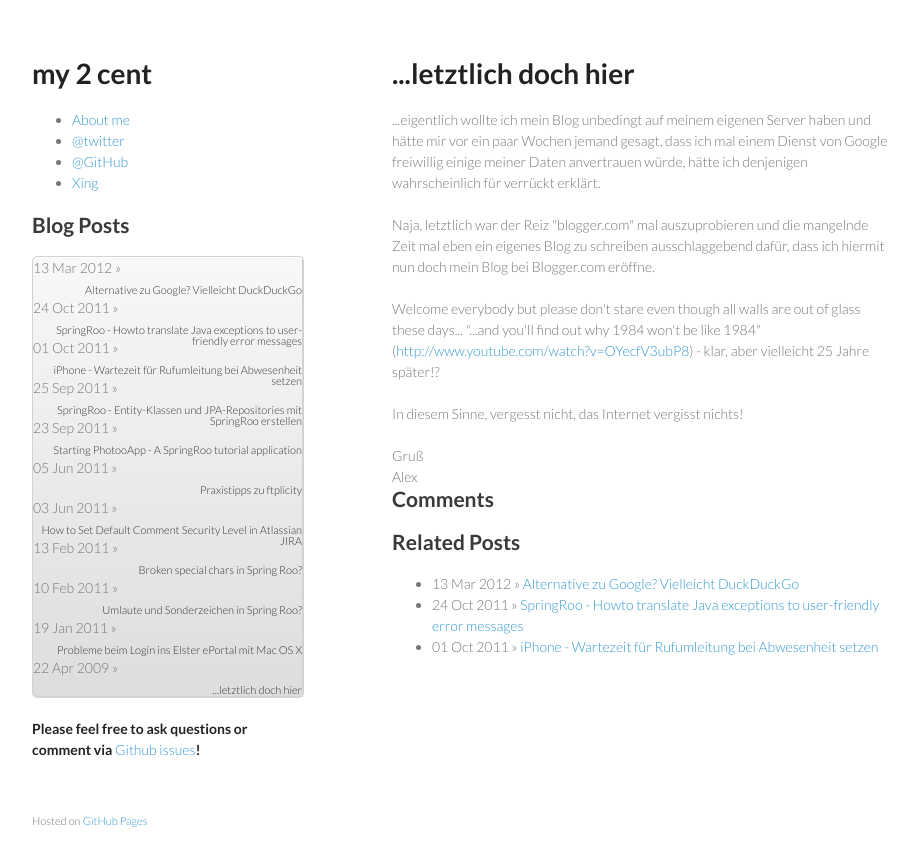
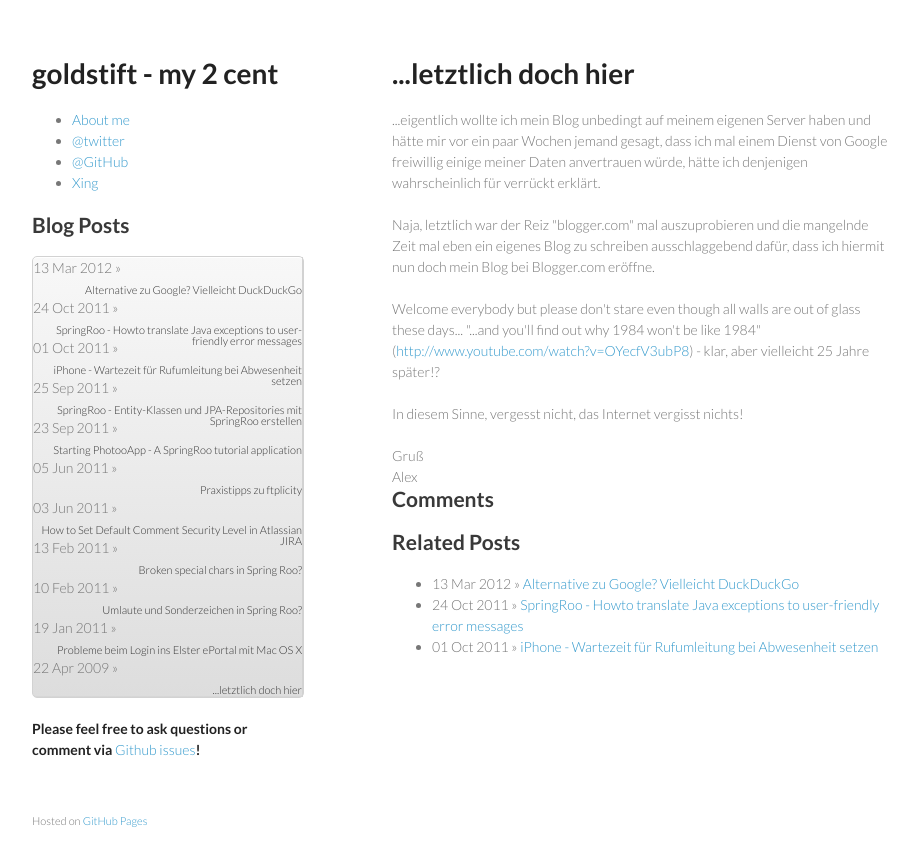
Before and after one commit to aheusingfeld/aheusingfeld.github.io, a Jekyll site: the page built from _posts/2009-04-22--letztlich-doch-hier.html, in a window 1280 px wide. Shown: the top 866 px of the page, without its empty margins (178-1096 px from the left). Built offline with Jekyll 4.4.1, drawn with Linux system fonts in a browser that asks for light colours.

Commit message:
changed blog title

```diff
--- a/_layouts/default.html
+++ b/_layouts/default.html
@@ -15,7 +15,7 @@
   <body>
     <div class="wrapper">
       <header>
-        <h1>my 2 cent</h1>
+        <h1>goldstift - my 2 cent</h1>
 <ul>
 <li><a href="/">About me</a></li>
 <li><a href="http://twitter.com/goldstift">@twitter</a></li>
```
